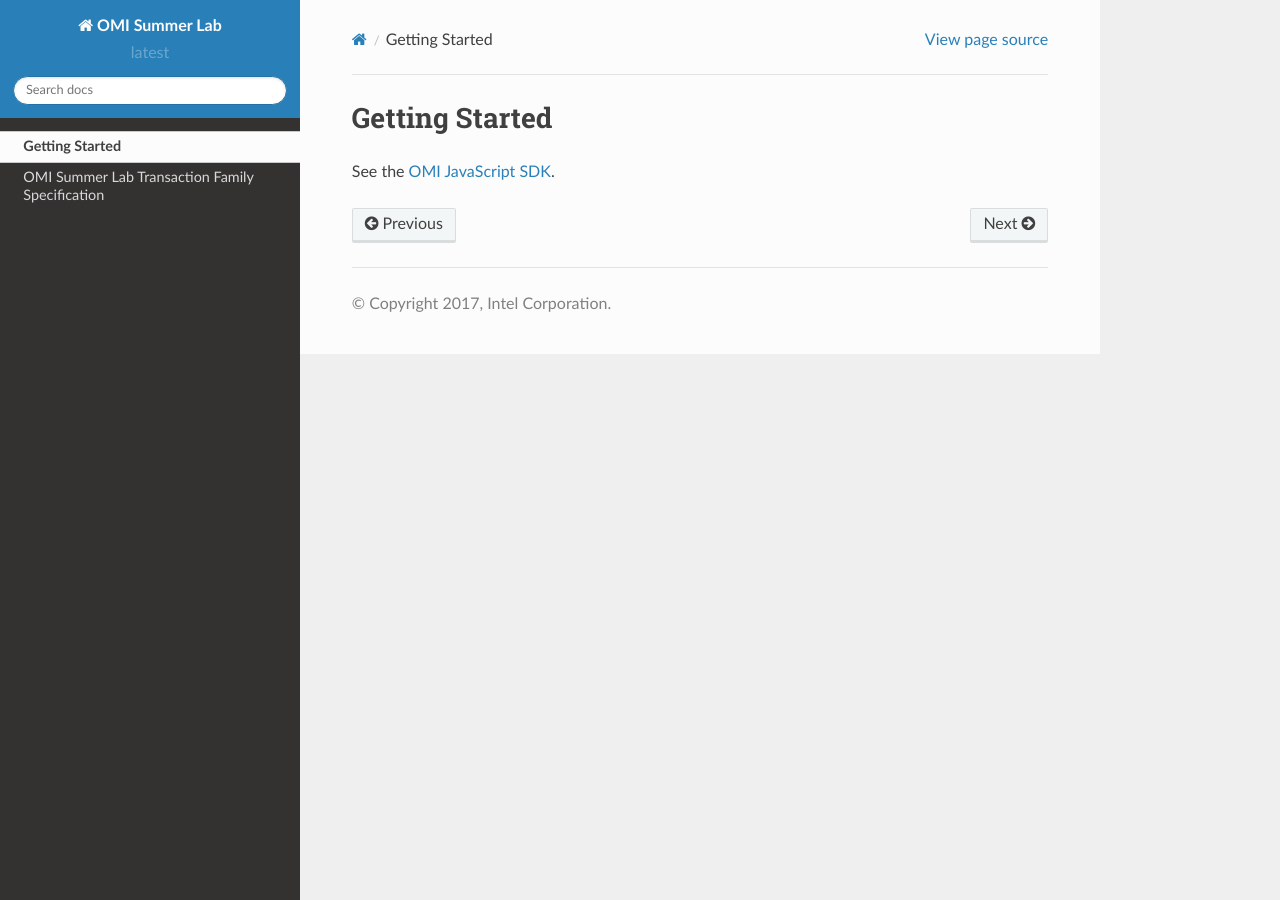
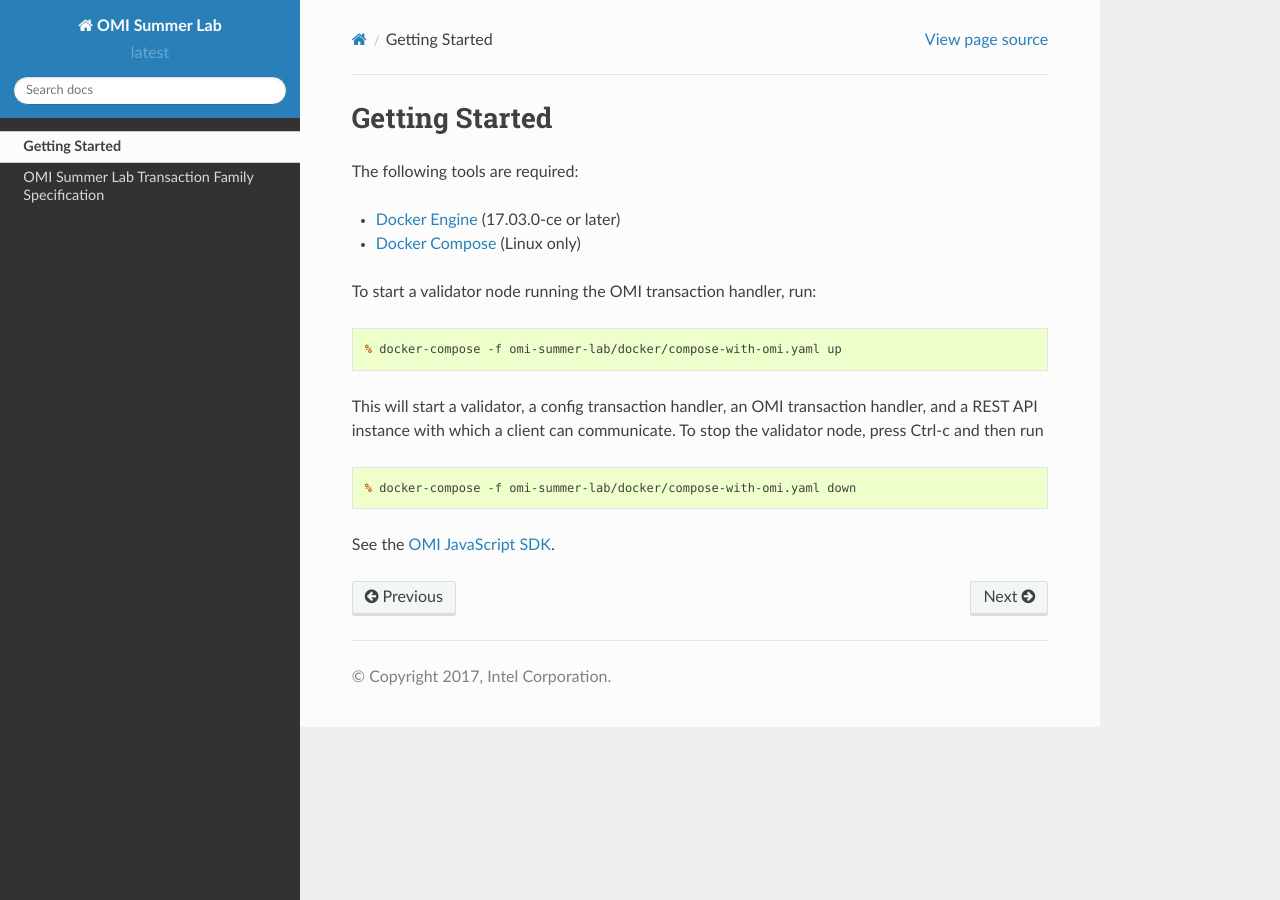
Before and after one commit to IntelLedger/omi-summer-lab, a Sphinx documentation site: the page built from docs/source/getting_started.rst, in a window 1280 px wide. Built offline with Sphinx 7.4.7 and the Read the Docs theme 2.0.0, drawn with Linux system fonts in a browser that asks for light colours.

Commit message:
Add docker instructions
Signed-off-by: Nick Drozd <nicholasx.drozd@intel.com>

```diff
--- a/docs/source/getting_started.rst
+++ b/docs/source/getting_started.rst
@@ -3,4 +3,23 @@ Getting Started
 ***************
 
 
+The following tools are required:
+
+* `Docker Engine <https://docs.docker.com/engine/installation/>`_ (17.03.0-ce
+  or later)
+* `Docker Compose <https://docs.docker.com/compose/install/>`_ (Linux only)
+
+To start a validator node running the OMI transaction handler, run:
+
+.. code-block:: console
+
+  % docker-compose -f omi-summer-lab/docker/compose-with-omi.yaml up
+
+This will start a validator, a config transaction handler, an OMI transaction handler, and a REST API instance with which a client can communicate. To stop the validator node, press Ctrl-c and then run
+
+.. code-block:: console
+
+  % docker-compose -f omi-summer-lab/docker/compose-with-omi.yaml down
+
+
 See the `OMI JavaScript SDK <omi_client/index.html>`__.
```
